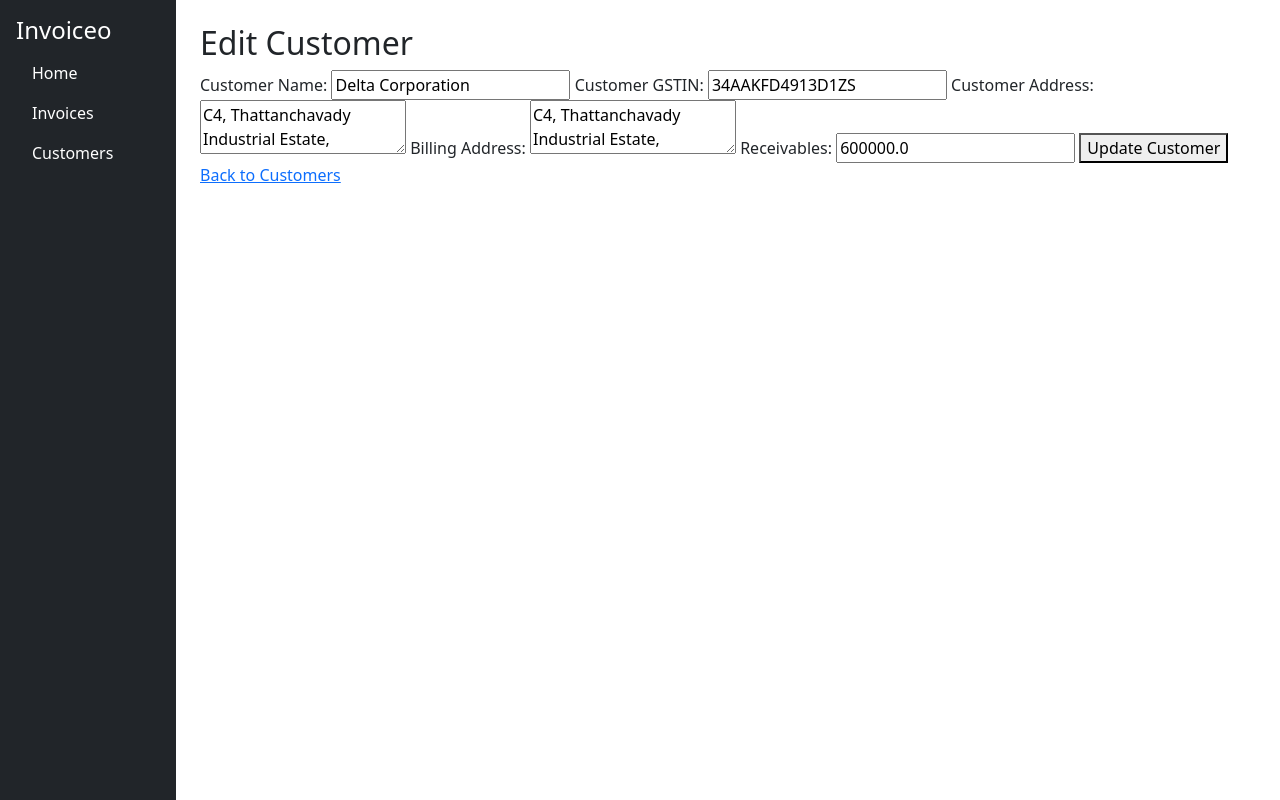
After one commit to 7account13/invoiceo, a Flask app: page /edit_customer/1 in a window 1280 px wide. The commit adds this page. Run offline with Flask 3, Linux system fonts and the light colour scheme; data comes from the database, SQL or seed files in the repository; both versions use the stored data as it was after the commit.

Commit message:
workin invoice and customers

```diff
--- a/app.py
+++ b/app.py
@@ -73,6 +73,25 @@ def add_invoice():
     db.session.add(new_invoice)
     db.session.commit()
     return redirect(url_for('invoices'))
+
+# Edit Invoice
+@app.route('/edit_invoice/<int:id>', methods=['GET', 'POST'])
+def edit_invoice(id):
+    invoice = Invoice.query.get_or_404(id)
+
+    if request.method == 'POST':
+        invoice.customer_name = request.form['customer_name']
+        invoice.customer_gstin = request.form['customer_gstin']
+        invoice.amount = float(request.form['amount'])
+        invoice.customer_address = request.form['customer_address']
+        invoice.billing_address = request.form['billing_address']
+        invoice.status = request.form['status']
+
+        db.session.commit()
+        return redirect(url_for('invoices'))
+
+    return render_template('edit_invoice.html', invoice=invoice)
+
 
 # Delete Invoice
 @app.route('/delete_invoice/<int:id>', methods=['POST'])
--- a/templates/base.html
+++ b/templates/base.html
@@ -11,11 +11,11 @@
     <!-- Sidebar -->
     <div class="d-flex">
         <div class="bg-dark text-white p-3" style="width: 200px; height: 100vh;">
-            <h4>KM</h4>
+            <h4>Invoiceo</h4>
             <ul class="nav flex-column">
                 <li class="nav-item"><a href="/" class="nav-link text-white">Home</a></li>
-                <li class="nav-item"><a href="/invoices" class="nav-link text-white">invoices</a></li>
-                <li class="nav-item"><a href="/customers" class="nav-link text-white">customers</a></li>
+                <li class="nav-item"><a href="/invoices" class="nav-link text-white">Invoices</a></li>
+                <li class="nav-item"><a href="/customers" class="nav-link text-white">Customers</a></li>
             </ul>
         </div>
 
--- /dev/null
+++ b/templates/edit_customer.html
@@ -0,0 +1,26 @@
+{% extends 'base.html' %}
+
+{% block content %}
+
+
+    <h2>Edit Customer</h2>
+    <form action="{{ url_for('edit_customer', id=customer.id) }}" method="POST">
+        <label for="customer_name">Customer Name:</label>
+        <input type="text" id="customer_name" name="customer_name" value="{{ customer.customer_name }}" required>
+
+        <label for="customer_gstin">Customer GSTIN:</label>
+        <input type="text" id="customer_gstin" name="customer_gstin" value="{{ customer.customer_gstin }}" required>
+
+        <label for="customer_address">Customer Address:</label>
+        <textarea id="customer_address" name="customer_address" required>{{ customer.customer_address }}</textarea>
+
+        <label for="billing_address">Billing Address:</label>
+        <textarea id="billing_address" name="billing_address" required>{{ customer.billing_address }}</textarea>
+
+        <label for="receivables">Receivables:</label>
+        <input type="number" id="receivables" name="receivables" step="0.01" value="{{ customer.receivables }}" required>
+
+        <button type="submit">Update Customer</button>
+    </form>
+    <a href="{{ url_for('customers') }}">Back to Customers</a>
+    {% endblock %}
--- a/templates/invoices.html
+++ b/templates/invoices.html
@@ -7,6 +7,8 @@
 <h2>Add Invoice</h2>
 <form action="/add_invoice" method="POST">
     <input type="text" name="customer_name" placeholder="Customer Name" required>
+    <input type="text" name="customer_address" placeholder="Customer Address" required>
+    <input type="text" name="billing_address" placeholder="Billing Address" required>
     <input type="text" name="customer_gstin" placeholder="Customer Gstin" required>
     <input type="number" name="amount" placeholder="Amount" required>
     <select name="status">
@@ -36,6 +38,8 @@
         <th>ID</th>
         <th>Customer Name</th>
         <th>Customer Gstin</th>
+        <th>Customer Address</th>
+        <th>Billing Address</th>
         <th>Amount</th>
         <th>Status</th>
         <th>Actions</th>
@@ -44,6 +48,8 @@
     <tr>
         <td>{{ invoice.id }}</td>
         <td>{{ invoice.customer_name }}</td>
+        <td>{{ invoice.customer_address }}</td>
+        <td>{{ invoice.billing_address }}</td>
         <td>{{ invoice.customer_gstin }}</td>
         <td>${{ invoice.amount }}</td>
         <td>{{ invoice.status }}</td>
```
Also changed, not shown: templates/edit_invoice.html (+6 -9 lines), invoices.db, 1 other file.
